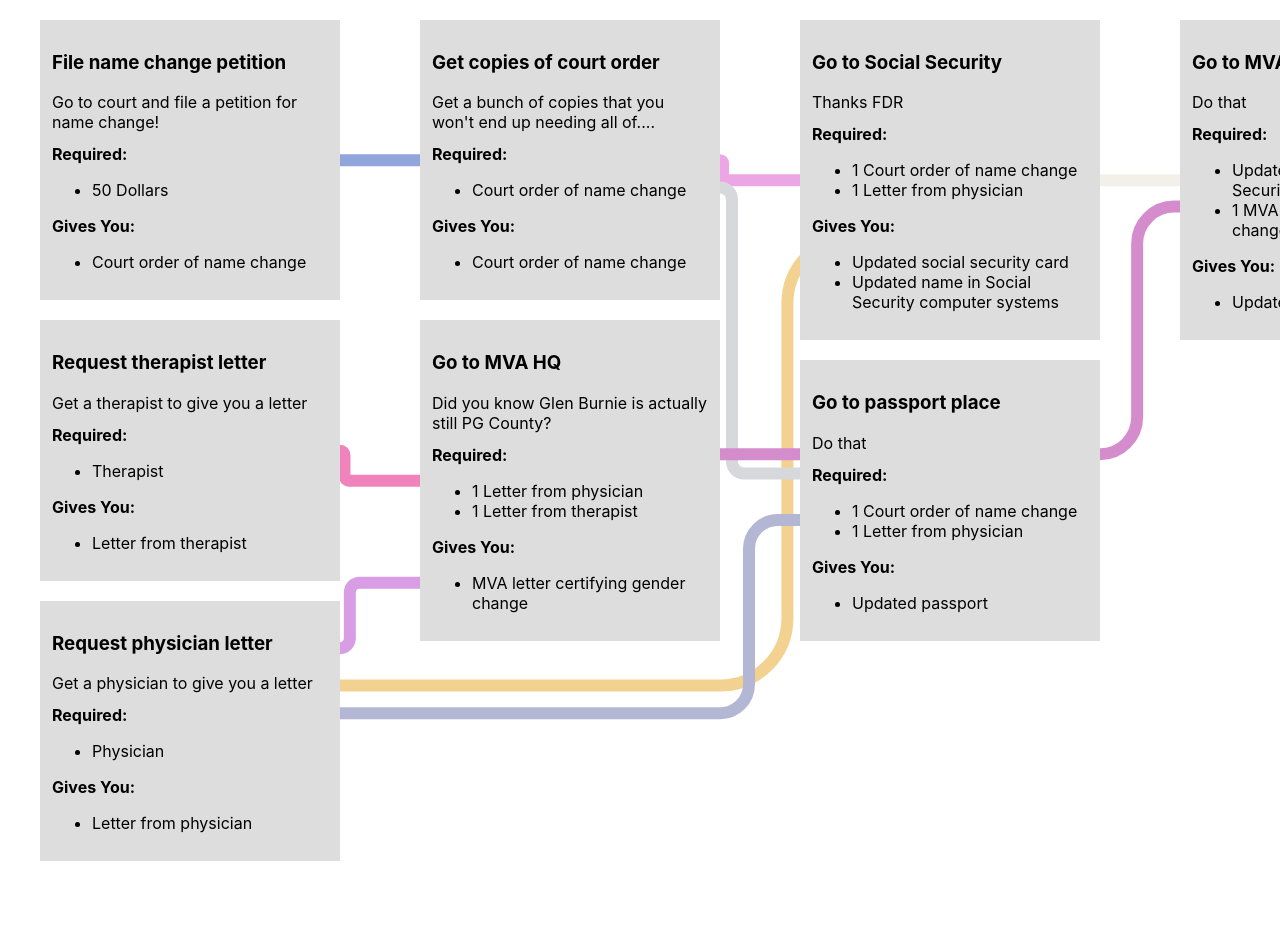
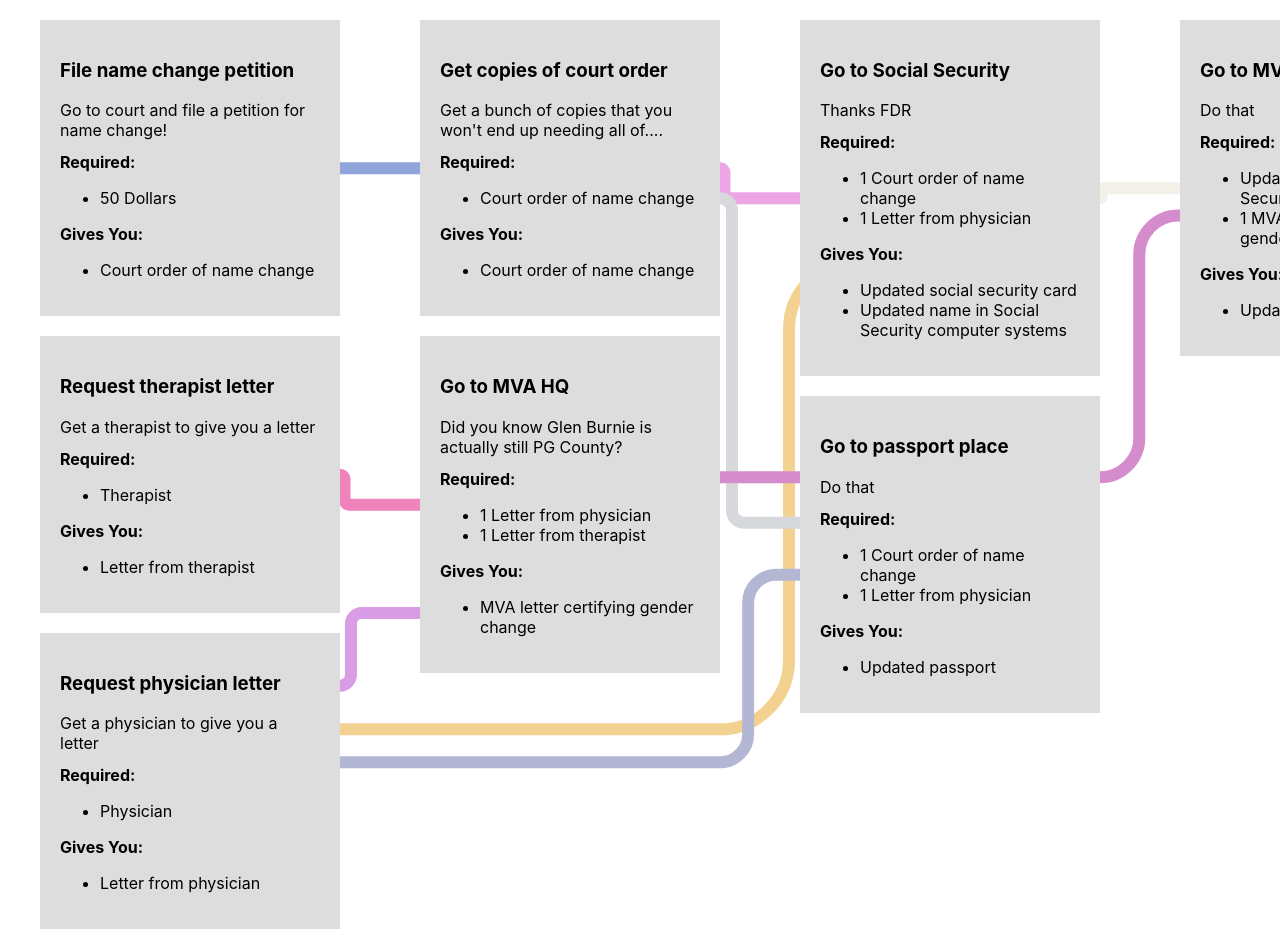
Before and after one commit to person1123/name-change-helper, a React (Create React App) app: page / in a window 1280 px wide. Before the commit the page ends 881 px from the top, so only its background shows below. Built offline with nearby package versions, Linux system fonts and the light colour scheme.

Commit message:
Styles for step statuses

```diff
--- a/src/App.css
+++ b/src/App.css
@@ -19,7 +19,15 @@
   background: #ddd;
   margin-top: 20px;
   margin-bottom: 20px;
-  padding: 12px;
+  padding: 20px;
+}
+.smallStep.available {
+  background: #fff;
+  border: 2px solid #ddd;
+}
+.smallStep.done {
+  background: #eee;
+  border: 2px solid #ddd;
 }
 
 .svgContainer {
--- a/src/step.js
+++ b/src/step.js
@@ -11,9 +11,13 @@ import {nameOfReq} from './loader';
     */
 
 class Step extends React.Component {
+  getDefaultProps() {
+    return {status: ''}
+  }
+
   render() {
       return (
-            <div className="smallStep">
+          <div className={"smallStep " + this.props.status}>
               <h3>{this.props.name}</h3>
               <span>{this.props.description}</span>
               <div style={{fontWeight: 'bold', marginTop:'12px'}}>Required:</div>
```
Lines whose indentation alone changed are shown as unchanged.
